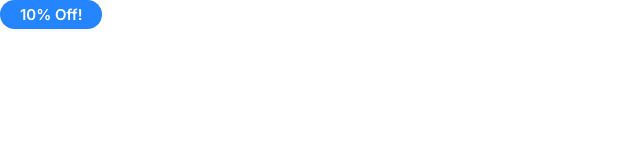
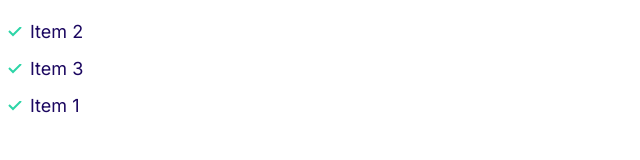
Before and after one commit to charlie23fz/omega, a plain HTML site: page index.html in a window 1280 px wide. Shown: the whole page, without its empty margins (0-640 px from the left). Drawn offline with Linux system fonts and the light colour scheme.

Commit message:
Build the list component.

```diff
--- a/css/styles.css
+++ b/css/styles.css
@@ -121,3 +121,32 @@ a {
     font-size: 1.2rem;
   }
 }
+
+/* Lists */
+
+.list {
+  list-style: none;
+  padding-left: 0;
+  color: var(--color-headings);
+}
+
+.list--inline .list__item {
+  display: inline-block;
+  margin-right: 2rem;
+}
+
+.list--tick {
+  list-style-image: url(../images/tick.svg);
+  padding-left: 3rem;
+}
+
+.list--tick .list__item {
+  padding-left: 0.5rem;
+  margin-bottom: 1rem;
+}
+
+@media screen and (min-width: 1024px) {
+  .list--tick .list__item {
+    padding-left: 0;
+  }
+}
--- a/index.html
+++ b/index.html
@@ -14,6 +14,10 @@
     <link rel="stylesheet" href="css/styles.css" />
   </head>
   <body>
-    <span class="badge badge--primary">10% Off!</span>
+    <ul class="list list--tick">
+      <li class="list__item">Item 2</li>
+      <li class="list__item">Item 3</li>
+      <li class="list__item">Item 1</li>
+    </ul>
   </body>
 </html>
```
Also changed, not shown: components/lists.html (added, +5 -0 lines), images/tick.svg (added), 1 other file.
